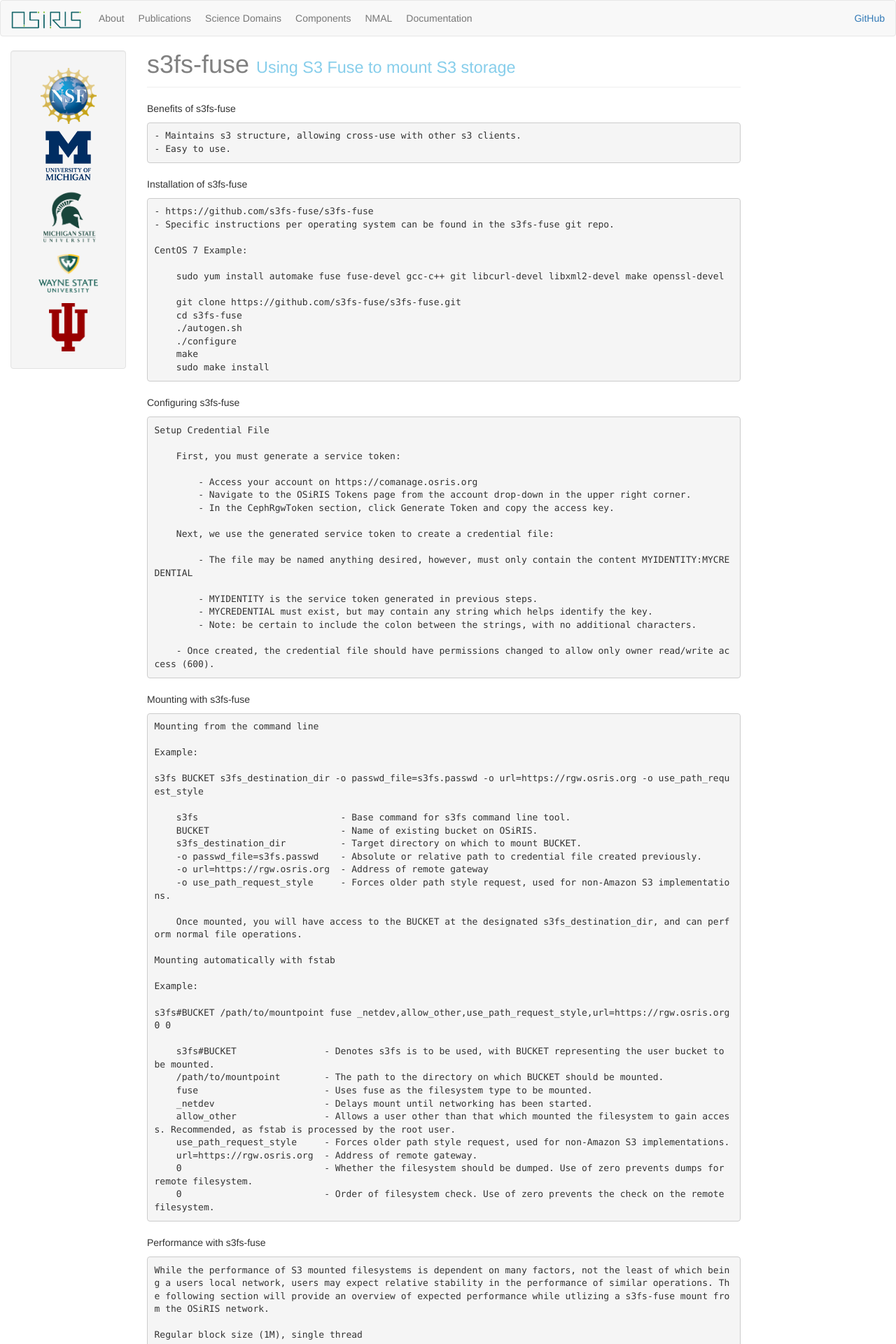
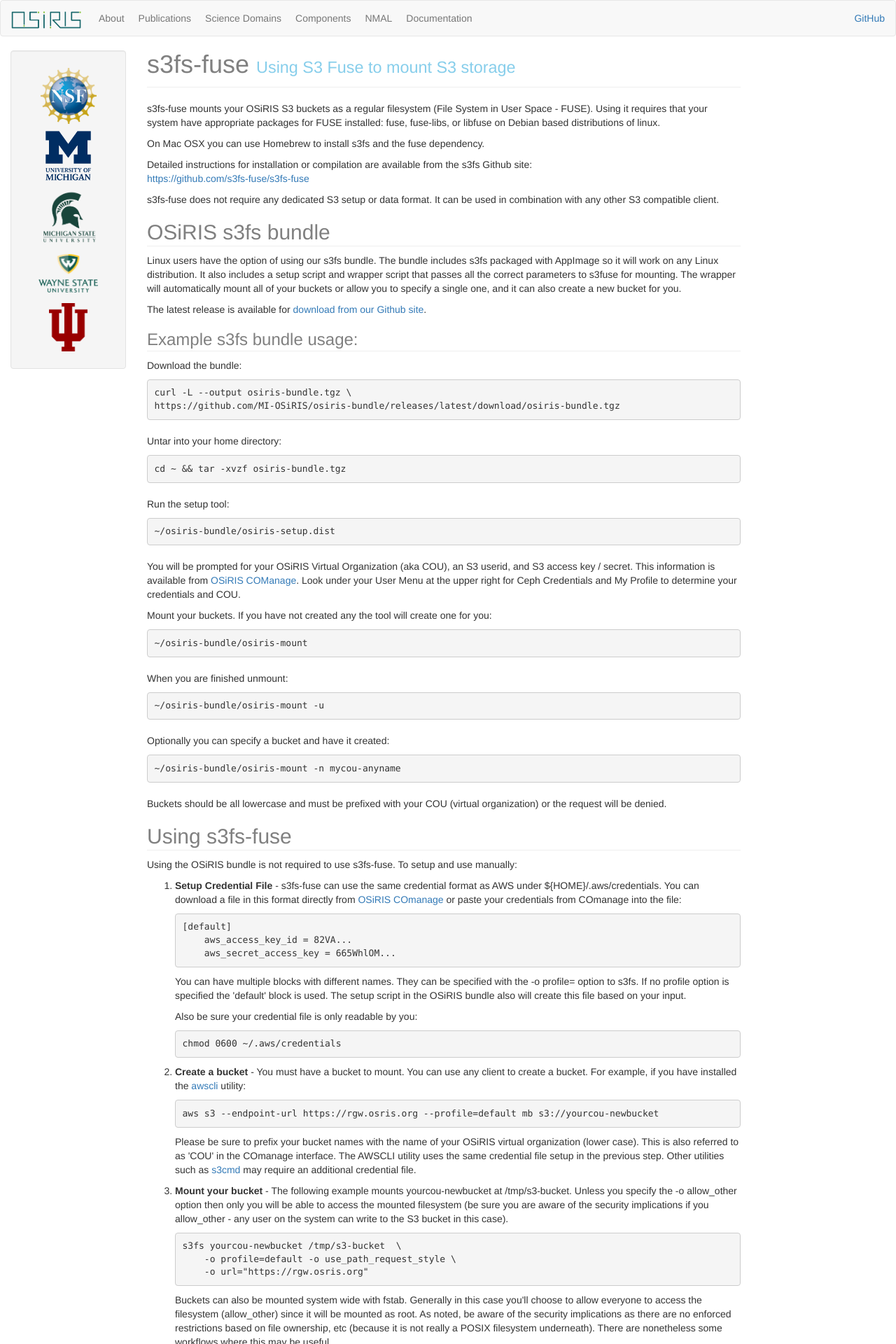
Before and after one commit to MI-OSiRIS/mi-osiris.github.io, a Jekyll site: the page built from documentation/s3fuse.md, in a window 1280 px wide. Shown: the top 1920 px of the page at 70% size. Built offline with Jekyll 4.4.1, drawn with Linux system fonts in a browser that asks for light colours; some of the changed text lies outside the part shown.

Commit message:
Updates for s3, s3fuse bundle, s3cmd, and awscli

````diff
--- a/assets/css/style.css
+++ b/assets/css/style.css
@@ -51,7 +51,7 @@
   clear: both;
 }
 
-ul.bolditem span {
+ul.bolditem span, ol.bolditem span {
   font-weight: bold;
 }
 
--- a/documentation/s3cmd.md
+++ b/documentation/s3cmd.md
@@ -7,11 +7,31 @@
 
 {% include JB/setup %}
 
-<h3>Obtaining S3cmd</h3>
-Since S3cmd needs to be version 2.0 or greater, you can get the most recent version on [SourceForge](https://sourceforge.net/projects/s3tools/files/s3cmd/). Not all package managers will have the current version. To check the version your system has, you can run `s3cmd --version`.
+<h2>What is s3cmd</h2>
+
+S3cmd is a command line tool for interacting with S3 storage.  It can create buckets, download/upload data, modify bucket ACL, etc.  It will work on Linux or MacOS.  Like many Linux tools we would also expect it to work with WSL (Windows Subsystem for Linux) but we have not specifically verified that.
+
+<h3>Installing S3cmd</h3>
+
+S3cmd packages are available from the EPEL repository for RHEL variants, or from the Debian base repositories.  For MacOS you will have to download below or use PIP.
+
+If you want to be sure to have the latest version you can download it from their site:  <a href="https://s3tools.org/download">https://s3tools.org/download</a>.
+
+You can also use Python PIP:
+<pre>
+# system wide...
+
+sudo pip install s3cmd
+
+# Or install for user only (required on MacOS, cannot modify system python)
+# For MacOS add ~/Library/Python/2.7/bin to PATH
+
+pip install --user s3cmd
+</pre>
+
 
 <h3>Config file</h3>
-The following config file needs to be placed in the user's home directory. Please update the access key to match that in your comanage account.
+Create a new file ~/.s3cfg with the following contents.  Access key and secret key are available from <a href="https://comanage.osris.org">OSiRIS COmanage</a>.
 ```
 [default]
 access_key   = YOUR ACCESS KEY HERE
@@ -20,8 +40,12 @@
 host_bucket  = rgw.osris.org/%(bucket)s
 use_https    = True
 signature_v2 = True
+```
 
-```
+The file contains credential information so be sure it is readable only by you:
+<pre>
+chmod 0600 ~/.s3cfg
+</pre>
 
 <h3>Commands</h3>
 All the s3cmd options can be found by running `s3cmd --help` or looking on the [s3tools usage](http://s3tools.org/usage) page. These options can be prefexed with `s3cmd` or with the encryption shown below.
@@ -43,7 +67,7 @@
 > --add-header=x-amz-server-side-encryption-customer-algorithm:AES256 \
 > --add-header=x-amz-server-side-encryption-customer-key:"$key" \
 > --add-header=x-amz-server-side-encryption-customer-key-MD5:"$key_md5" \
-> put test.txt s3://testBucket
+> put test.txt s3://mycou-bucket
 ```
 In this example, we are uploading a file to a bucket. The commands on the last line can be changed to work with any bucket or file. To create the two variables required, the following commands can be run:
 ```
@@ -55,53 +79,53 @@
 <h3>Examples</h3>
 Creating a bucket:
 ```
-$ s3cmd mb s3://test_TESTBUCKET
-Bucket 's3://test_TESTBUCKET/' created
+$ s3cmd mb s3://mycou-bucket
+Bucket 's3://mycou-bucket/' created
 ```
 
 Listing buckets:
 ```
 $ s3cmd ls
-2018-06-01 21:07  s3://test_TESTBUCKET
+2018-06-01 21:07  s3://mycou-bucket
 ```
 
 Removing buckets:
 ```
-$ s3cmd rb s3://test_TESTBUCKET
-Bucket 's3://test_TESTBUCKET/' removed
+$ s3cmd rb s3://mycou-bucket
+Bucket 's3://mycou-bucket/' removed
 ```
 
 Uploading a file:
 ```
 $ cat test.txt
 Hello World!
-$ s3cmd put test.txt s3://test_TESTBUCKET
-upload: 'test.txt' -> 's3://test_TESTBUCKET/test.txt'  [1 of 1]
+$ s3cmd put test.txt s3://mycou-bucket
+upload: 'test.txt' -> 's3://mycou-bucket/test.txt'  [1 of 1]
  13 of 13   100% in    0s    77.87 B/s  done
 ```
 A directory of files can be uploaded at once by adding the `--recursive` flag:
 ```
-$ s3cmd --recursive put test_files/ s3://testBucket
-upload: 'test_files/boto.pdf' -> 's3://testBucket/boto.pdf'  [1 of 4]
+$ s3cmd --recursive put test_files/ s3://mycou-bucket
+upload: 'test_files/boto.pdf' -> 's3://mycou-bucket/boto.pdf'  [1 of 4]
  3118319 of 3118319   100% in    0s     3.80 MB/s  done
-upload: 'test_files/boto_keystring_example' -> 's3://testBucket/boto_keystring_example'  [2 of 4]
+upload: 'test_files/boto_keystring_example' -> 's3://mycou-bucket/boto_keystring_example'  [2 of 4]
  32 of 32   100% in    0s   148.15 B/s  done
-upload: 'test_files/s3cfg' -> 's3://testBucket/s3cfg'  [3 of 4]
+upload: 'test_files/s3cfg' -> 's3://mycou-bucket/s3cfg'  [3 of 4]
  143 of 143   100% in    0s  1264.54 B/s  done
-upload: 'test_files/test.txt' -> 's3://testBucket/test.txt'  [4 of 4]
+upload: 'test_files/test.txt' -> 's3://mycou-bucket/test.txt'  [4 of 4]
  12 of 12   100% in    0s   112.39 B/s  done
 ```
 
 Listing files:
 ```
 $ s3cmd la
-2018-06-01 21:17        13   s3://test_TESTBUCKET/test.txt
+2018-06-01 21:17        13   s3://mycou-bucket/test.txt
 ```
 
 Downloading a file:
 ```
-$ s3cmd get s3://test_TESTBUCKET/test.txt test_download.txt
-download: 's3://test_TESTBUCKET/test.txt' -> 'test_download.txt'  [1 of 1]
+$ s3cmd get s3://mycou-bucket/test.txt test_download.txt
+download: 's3://mycou-bucket/test.txt' -> 'test_download.txt'  [1 of 1]
  13 of 13   100% in    0s   120.21 B/s  done
 $ cat test_download.txt
 Hello World!
@@ -109,8 +133,8 @@
 
 Deleting a file:
 ```
-$ s3cmd rm s3://test_TESTBUCKET/test.txt
-delete: 's3://test_TESTBUCKET/test.txt'
+$ s3cmd rm s3://mycou-bucket/test.txt
+delete: 's3://mycou-bucket/test.txt'
 ```
 A file can also be deleted with the `del` command:
 ```
@@ -119,10 +143,10 @@
 ```
 A series of files can be delted by listing all of the files you want to delete:
 ```
-$ s3cmd rm s3://testBucket/boto.pdf s3://testBucket/boto_keystring_example s3://testBucket/s3cfg s3://testBucket/test.txtdelete: 's3://testBucket/boto.pdf'
-delete: 's3://testBucket/boto_keystring_example'
-delete: 's3://testBucket/s3cfg'
-delete: 's3://testBucket/test.txt'
+$ s3cmd rm s3://mycou-bucket/boto.pdf s3://mycou-bucket/boto_keystring_example s3://mycou-bucket/s3cfg s3://mycou-bucket/test.txtdelete: 's3://mycou-bucket/boto.pdf'
+delete: 's3://mycou-bucket/boto_keystring_example'
+delete: 's3://mycou-bucket/s3cfg'
+delete: 's3://mycou-bucket/test.txt'
 ```
 
 <h3>More Information</h3>
--- a/documentation/s3fuse.md
+++ b/documentation/s3fuse.md
@@ -6,113 +6,143 @@
 ---
 {% include JB/setup %}
 
-Benefits of s3fs-fuse
+s3fs-fuse mounts your OSiRIS S3 buckets as a regular filesystem (File System in User Space - FUSE).  Using it requires that your system have appropriate packages for FUSE installed:  fuse, fuse-libs, or libfuse on Debian based distributions of linux.
 
-    - Maintains s3 structure, allowing cross-use with other s3 clients.
-    - Easy to use.
+On Mac OSX you can use Homebrew to install s3fs and the fuse dependency.
 
-Installation of s3fs-fuse
+Detailed instructions for installation or compilation are available from the s3fs Github site:
+<a href="https://github.com/s3fs-fuse/s3fs-fuse">https://github.com/s3fs-fuse/s3fs-fuse</a>
 
-    - https://github.com/s3fs-fuse/s3fs-fuse
-    - Specific instructions per operating system can be found in the s3fs-fuse git repo.
+s3fs-fuse does not require any dedicated S3 setup or data format.  It can be used in combination with any other S3 compatible client.
 
-    CentOS 7 Example:
+<h2>OSiRIS s3fs bundle</h2>
 
-        sudo yum install automake fuse fuse-devel gcc-c++ git libcurl-devel libxml2-devel make openssl-devel
+Linux users have the option of using our s3fs bundle.  The bundle includes s3fs packaged with AppImage so it will work on any Linux distribution.  It also includes a setup script and wrapper script that passes all the correct parameters to s3fuse for mounting.   The wrapper will automatically mount all of your buckets or allow you to specify a single one, and it can also create a new bucket for you.
 
-        git clone https://github.com/s3fs-fuse/s3fs-fuse.git
-        cd s3fs-fuse
-        ./autogen.sh
-        ./configure
-        make
-        sudo make install
+The latest release is available for <a href="https://github.com/MI-OSiRIS/osiris-bundle/releases/latest/download/osiris-bundle.tgz">download from our Github site</a>.
 
-Configuring s3fs-fuse
+<h3>Example s3fs bundle usage:</h3>
 
-    Setup Credential File
+Download the bundle:
 
-        First, you must generate a service token:
+    curl -L --output osiris-bundle.tgz \
+    https://github.com/MI-OSiRIS/osiris-bundle/releases/latest/download/osiris-bundle.tgz
 
-            - Access your account on https://comanage.osris.org
-            - Navigate to the OSiRIS Tokens page from the account drop-down in the upper right corner.
-            - In the CephRgwToken section, click Generate Token and copy the access key.
+Untar into your home directory:
 
-        Next, we use the generated service token to create a credential file:
+    cd ~ && tar -xvzf osiris-bundle.tgz
 
-            - The file may be named anything desired, however, must only contain the content MYIDENTITY:MYCREDENTIAL
+Run the setup tool:
 
-		- MYIDENTITY is the service token generated in previous steps.
-		- MYCREDENTIAL must exist, but may contain any string which helps identify the key.
-		- Note: be certain to include the colon between the strings, with no additional characters.
+    ~/osiris-bundle/osiris-setup.dist
 
-	    - Once created, the credential file should have permissions changed to allow only owner read/write access (600).
+You will be prompted for your OSiRIS Virtual Organization (aka COU), an S3 userid, and S3 access key / secret.  This information is available from <a href="https://comanage.osris.org">OSiRIS COManage</a>.  Look under your User Menu at the upper right for Ceph Credentials and My Profile to determine your credentials and COU.
 
-Mounting with s3fs-fuse
+Mount your buckets.  If you have not created any the tool will create one for you:
 
-    Mounting from the command line
+    ~/osiris-bundle/osiris-mount
 
-	Example:
+When you are finished unmount:
 
-	s3fs BUCKET s3fs_destination_dir -o passwd_file=s3fs.passwd -o url=https://rgw.osris.org -o use_path_request_style
+    ~/osiris-bundle/osiris-mount -u
 
-	    s3fs                          - Base command for s3fs command line tool.
-	    BUCKET                        - Name of existing bucket on OSiRIS.
-	    s3fs_destination_dir          - Target directory on which to mount BUCKET.
-	    -o passwd_file=s3fs.passwd    - Absolute or relative path to credential file created previously.
-	    -o url=https://rgw.osris.org  - Address of remote gateway
-	    -o use_path_request_style     - Forces older path style request, used for non-Amazon S3 implementations.
+Optionally you can specify a bucket and have it created:
 
-        Once mounted, you will have access to the BUCKET at the designated s3fs_destination_dir, and can perform normal file operations.
+    ~/osiris-bundle/osiris-mount -n mycou-anyname
 
-    Mounting automatically with fstab
+Buckets should be all lowercase and must be prefixed with your COU (virtual organization) or the request will be denied.
 
-	Example:
+<h2>Using s3fs-fuse</h2>
 
-	s3fs#BUCKET /path/to/mountpoint fuse _netdev,allow_other,use_path_request_style,url=https://rgw.osris.org 0 0
+Using the OSiRIS bundle is not required to use s3fs-fuse.  To setup and use manually:
 
-	    s3fs#BUCKET                - Denotes s3fs is to be used, with BUCKET representing the user bucket to be mounted.
-	    /path/to/mountpoint        - The path to the directory on which BUCKET should be mounted.
-	    fuse                       - Uses fuse as the filesystem type to be mounted.
-	    _netdev                    - Delays mount until networking has been started.
-	    allow_other                - Allows a user other than that which mounted the filesystem to gain access. Recommended, as fstab is processed by the root user.
-	    use_path_request_style     - Forces older path style request, used for non-Amazon S3 implementations.
-	    url=https://rgw.osris.org  - Address of remote gateway.
-	    0                          - Whether the filesystem should be dumped. Use of zero prevents dumps for remote filesystem.
-	    0                          - Order of filesystem check. Use of zero prevents the check on the remote filesystem.
+<ol class="bolditem">
+<li><p>
+    <span>Setup Credential File</span> - s3fs-fuse can use the same credential format as AWS under ${HOME}/.aws/credentials.  You can download a file in this format directly from <a href="https://comanage.osris.org">OSiRIS COmanage</a> or paste your credentials from COmanage into the file:
+</p>
+<pre>
+[default]
+    aws_access_key_id = 82VA...
+    aws_secret_access_key = 665WhlOM...
+</pre>
+<p>
+    You can have multiple blocks with different names.  They can be specified with the -o profile= option to s3fs.  If no profile option is specified the 'default' block is used.  The setup script in the OSiRIS bundle also will create this file based on your input.
+</p>
+<p>
+    Also be sure your credential file is only readable by you:
+</p>
+<pre>
+chmod 0600 ~/.aws/credentials
+</pre>
+</li>
 
-Performance with s3fs-fuse
+<li>
+    <p>
+        <span>Create a bucket</span> - You must have a bucket to mount.  You can use any client to create a bucket.  For example, if you have installed the <a href="https://docs.aws.amazon.com/cli/latest/userguide/cli-chap-install.html">awscli</a> utility:
+    </p>
+<pre>
+aws s3 --endpoint-url https://rgw.osris.org --profile=default mb s3://yourcou-newbucket
+</pre>
 
-    While the performance of S3 mounted filesystems is dependent on many factors, not the least of which being a users local network, users may expect relative stability in the performance of similar operations. The following section will provide an overview of expected performance while utlizing a s3fs-fuse mount from the OSiRIS network.
+<p>
+    Please be sure to prefix your bucket names with the name of your OSiRIS virtual organization (lower case).  This is also referred to as 'COU' in the COmanage interface.  The AWSCLI utility uses the same credential file setup in the previous step.  Other utilities such as <a href="/documentation/s3cmd">s3cmd</a> may require an additional credential file.
+</p>
 
-	Regular block size (1M), single thread
+</li>
+<li>
+    <p>
+    <span>Mount your bucket</span> - The following example mounts yourcou-newbucket at /tmp/s3-bucket.  Unless you specify the -o allow_other option then only you will be able to access the mounted filesystem (be sure you are aware of the security implications if you allow_other - any user on the system can write to the S3 bucket in this case).
+</p>
 
-	    Mean writes - 30MB/s
-	    Mean reads  - 65MB/s
+<pre>
+s3fs yourcou-newbucket /tmp/s3-bucket  \
+    -o profile=default -o use_path_request_style \
+    -o url="https://rgw.osris.org"
+</pre>
 
-	Regular block size (1M), multi-threaded
+<p>
+    Buckets can also be mounted system wide with fstab.  Generally in this case you'll choose to allow everyone to access the filesystem (allow_other) since it will be mounted as root.  As noted, be aware of the security implications as there are no enforced restrictions based on file ownership, etc (because it is not really a POSIX filesystem underneath).  There are nonetheless some workflows where this may be useful.
+</p>
 
-	    Mean writes - 40MB/s
-	    Mean reads  - 65MB/s
+<pre>
+s3fs#BUCKET /path/to/mountpoint fuse _netdev,allow_other,use_path_request_style,profile=default,url=https://rgw.osris.org 0 0
+</pre>
 
-	Small block size (4K), single thread
+</li>
+</ol>
 
-	    Mean writes - 26MB/s
-	    Mean reads  - 55MB/s
+<h2>Performance with s3fs-fuse</h2>
 
-	Small block size (4K), multi-threaded
+The following section will provide an overview of expected performance while utlizing a s3fs-fuse mount from the OSiRIS network.  These figures are for a single client and reflect limitations of FUSE and the underlying HTTP based S3 protocol.  OSiRIS can support large numbers of clients for a higher aggregate throughput.
 
-	    Mean writes - 31MB/s
-	    Mean reads  - 55MB/s
+<pre>
+Regular block size (1M), single thread
 
-S3 Limitations - https://github.com/s3fs-fuse/s3fs-fuse
+	Mean writes - 30MB/s
+	Mean reads  - 65MB/s
 
-    Random writes or appends to files require rewriting the entire file.
-    Metadata operations such as listing directories have poor performance due to network latency.
-    Eventual consistency can temporarily yield stale data(Amazon S3 Data Consistency Model).
-    No atomic renames of files or directories.
-    No coordination between multiple clients mounting the same bucket.
-    No hard links.
+Regular block size (1M), multi-threaded
 
-References
+	Mean writes - 40MB/s
+	Mean reads  - 65MB/s
 
-    https://github.com/s3fs-fuse/s3fs-fuse - GitHub page for s3fs
+Small block size (4K), single thread
+
+	Mean writes - 26MB/s
+	Mean reads  - 55MB/s
+
+Small block size (4K), multi-threaded
+
+	Mean writes - 31MB/s
+	Mean reads  - 55MB/s
+</pre>
+
+<h2>References</h2>
+
+More detailed instructions for using s3fs-fuse are available on the Github page:
+<a href="https://github.com/s3fs-fuse/s3fs-fuse">https://github.com/s3fs-fuse/s3fs-fuse</a>
+
+The Amazon AWS CLI tools can be useful for various S3 operations such as making or listing buckets. s3fuse and the AWS util can use the same password credential file.  You must use the proper parameters to point the tool at OSiRIS S3 instead of Amazon:
+<a href="https://docs.aws.amazon.com/cli/latest/userguide/cli-chap-install.html">AWS CLI installation</a>
+
+The CLI tool 's3cmd' can also be used to manage buckets, etc:  <a href="/documentation/s3cmd">OSiRIS Documentation on s3cmd</a>
````
Also changed, not shown: documentation/boto.md (+38 -30 lines), documentation/index.md (+42 -25 lines), documentation/s3.md (+14 -26 lines), documentation/s3awscli.md (added, +64 -0 lines), assets/images/documentation/s3/Comanage-s3user.png (deleted).
